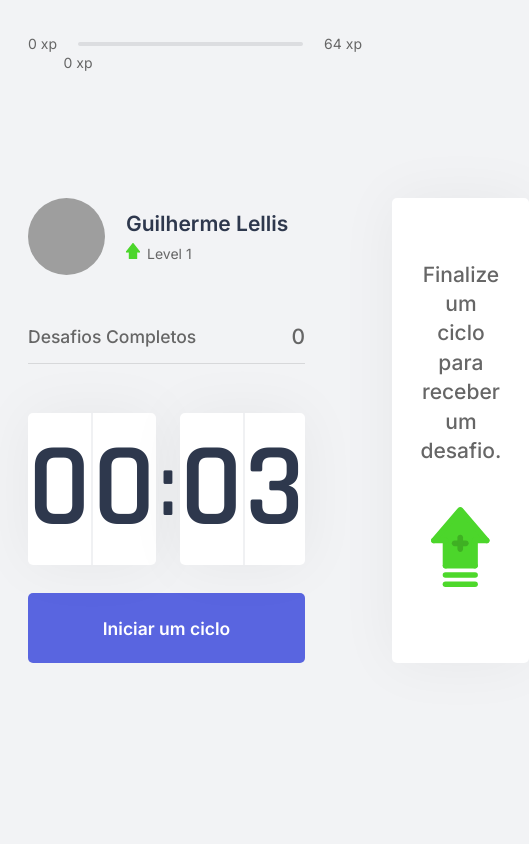
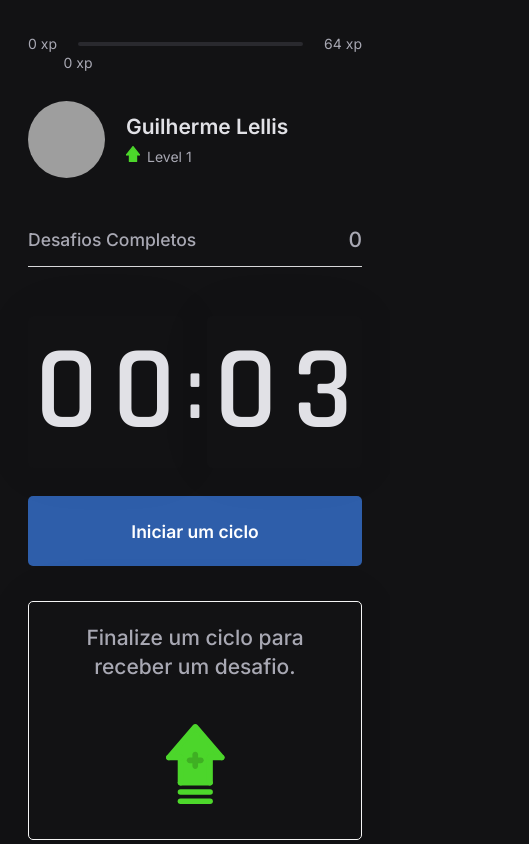
Before and after one commit to lguilherme44/nlw4, a Next.js app in the folder moveit-next/: page / in a window 390 px wide. Shown: the whole page, 529 px wide, since content can reach past the window. Built offline with nearby package versions, Linux system fonts and the light colour scheme; grey boxes are pictures that could not be loaded.

Commit message:
alter css

```diff
--- a/moveit-next/src/styles/components/ChallengeBox.module.css
+++ b/moveit-next/src/styles/components/ChallengeBox.module.css
@@ -1,6 +1,6 @@
 .challengeBoxContainer {
   height: 100%;
-  background: var(--white);
+  background: var(--background);
   border-radius: 5px;
   box-shadow: 0 0 60px rgba(0, 0, 0, 0.05);
   padding: 1.5rem 2rem;
@@ -9,6 +9,7 @@
   align-items: center;
   justify-content: center;
   text-align: center;
+  border: 1px solid #f5f5f5;
 }
 
 .challengeNotActive {
@@ -45,7 +46,7 @@
 .challengeActive header {
   color: var(--blue);
   font-weight: 600;
-  font-size: 1.25rem;
+  font-size: 1.4rem;
   padding: 0 2rem 1.5rem;
   border-bottom: 1px solid var(--gray-line);
 }
@@ -58,6 +59,10 @@
   justify-content: center;
 }
 
+.challengeActive main img {
+ margin-top: 1.5rem;
+}
+
 .challengeActive main strong {
   font-weight: 600;
   font-size: 2rem;
@@ -66,13 +71,14 @@
 }
 
 .challengeActive main p {
-  line-height: 1.5;
+  line-height: 1.8;
 }
 
 .challengeActive footer {
   display: grid;
   grid-template-columns: 1fr 1fr;
   gap: 1rem;
+  margin-top: 1rem;
 }
 
 .challengeActive footer button {
--- a/moveit-next/src/styles/components/Countdown.module.css
+++ b/moveit-next/src/styles/components/Countdown.module.css
@@ -11,7 +11,7 @@
   display: flex;
   align-items: center;
   justify-content: space-evenly;
-  background: var(--white);
+  background: var(--background);
   box-shadow: 0 0 60px rgba(0, 0, 0, 0.05);
   border-radius: 5px;
   font-size: 8.5rem;
@@ -22,13 +22,13 @@
   flex: 1;
 }
 
-.countdownContainer > div span:first-child {
+/* .countdownContainer > div span:first-child {
   border-right: 1px solid #f0f1f3;
 }
 
 .countdownContainer > div span:last-child {
   border-left: 1px solid #f0f1f3;
-}
+} */
 
 .countdownContainer > span {
   font-size: 6.25rem;
@@ -56,7 +56,7 @@
 }
 
 .countdownButtonActive {
-  background: var(--white);
+  background: #666;
   color: var(--title);
 }
 
--- a/moveit-next/src/styles/components/ExperienceBar.module.css
+++ b/moveit-next/src/styles/components/ExperienceBar.module.css
@@ -1,7 +1,8 @@
 .experienceBar {
     display: flex;
     align-items: center;
-}
+    margin-bottom: 3.5rem;
+  }
 
 .experienceBar span{
     font-size: 1rem;
--- a/moveit-next/src/styles/global.css
+++ b/moveit-next/src/styles/global.css
@@ -1,4 +1,4 @@
-:root {
+/* :root {
     --white: #fff;
     --background: #f2f3f5;
     --gray-line: #dcdde0;
@@ -9,6 +9,20 @@
     --green: #4cd62b;
     --blue: #5965e0;
     --blue-dark: #4953b8;
+    --blue-twitter: #2aa9e0;
+} */
+
+:root {
+    --white: #fff;
+    --background: #121214;
+    --gray-line: #29292e;
+    --text: #a8a8b3;
+    --text-highlight: #B3B9FF;
+    --title: #e1e1e6;
+    --red: #e83f5b;
+    --green: #4cd62b;
+    --blue: #2E5EAA;
+    --blue-dark: #2053a5;
     --blue-twitter: #2aa9e0;
 }
 
--- a/moveit-next/src/styles/pages/Home.module.css
+++ b/moveit-next/src/styles/pages/Home.module.css
@@ -16,3 +16,13 @@
     gap: 6.25rem;
     align-content: center;
 }
+
+@media(max-width: 720px) {
+    .container section {
+      flex: 1;
+      display: grid;
+      grid-template-columns: 1fr;
+      gap: 2.5rem;
+      align-content: center;
+    }
+  }
```
